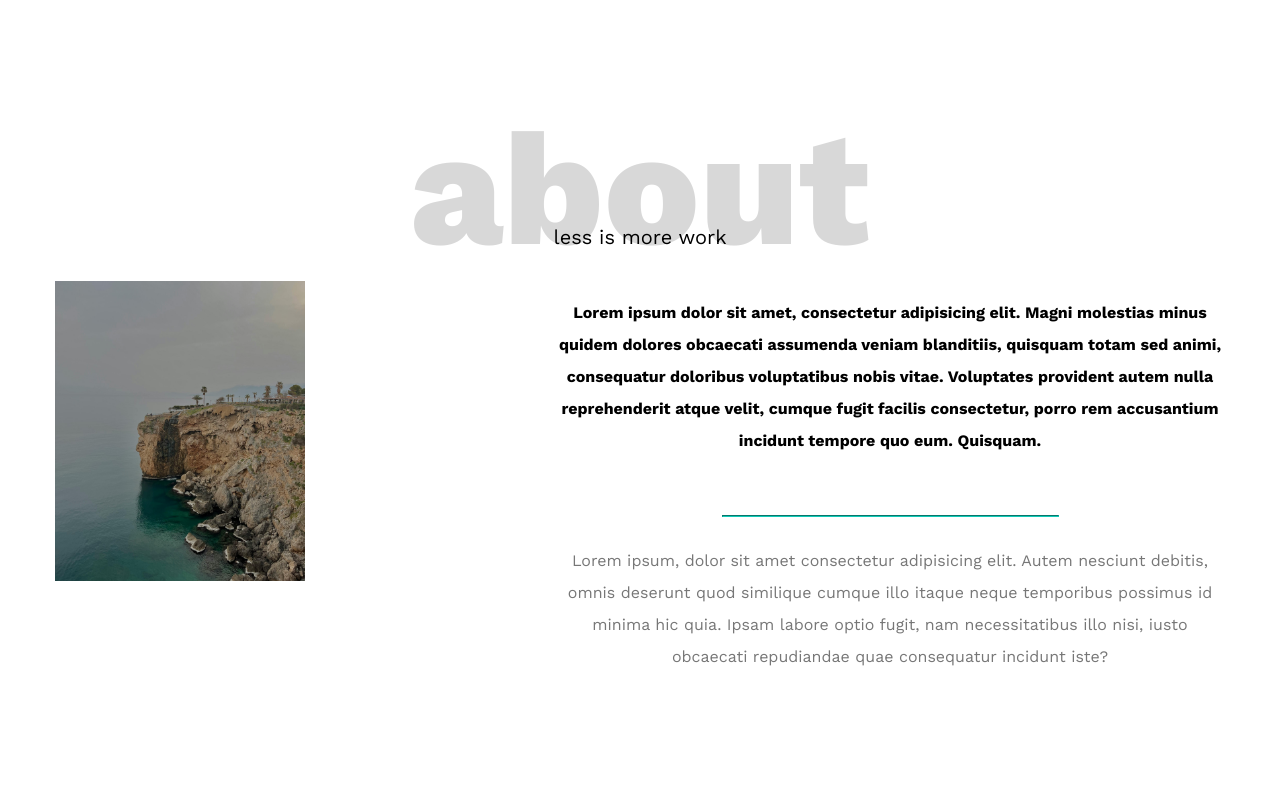
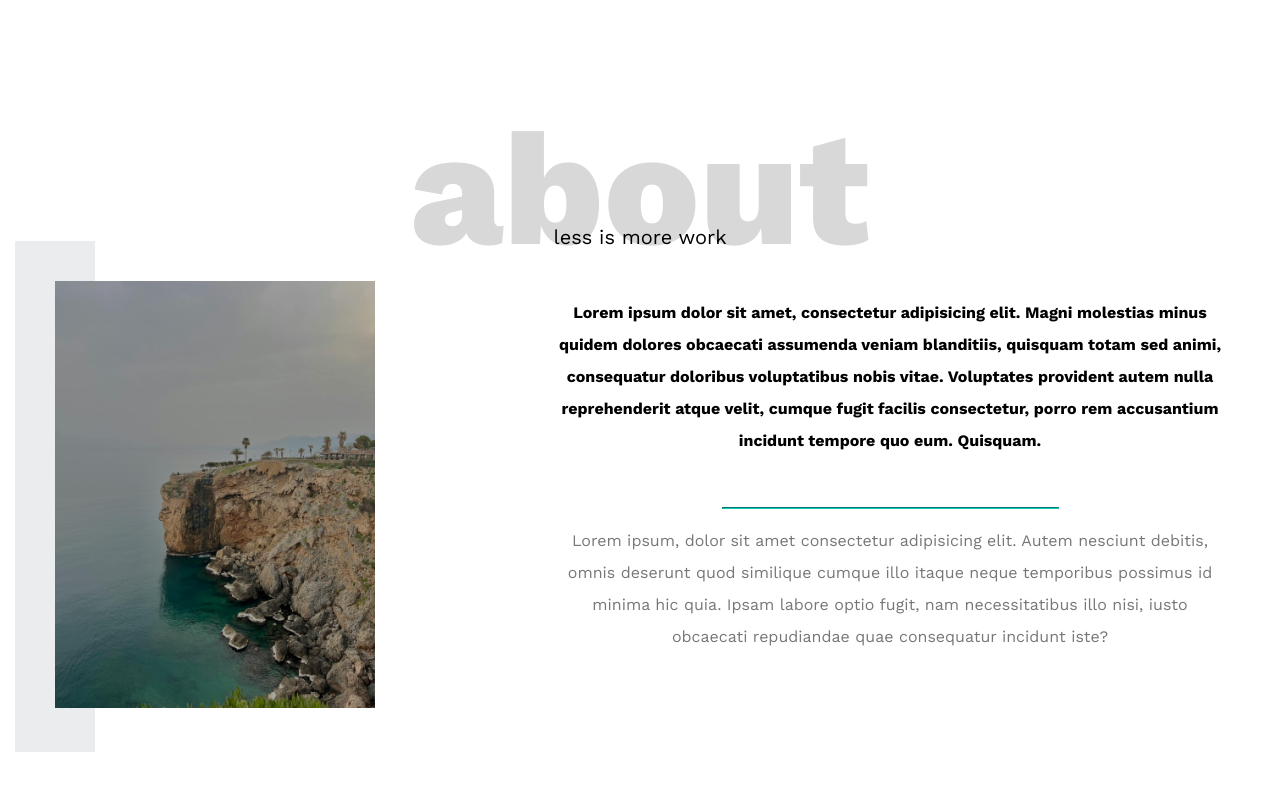
Before and after one commit to Moaz-Esmail/html_css-template-1, a plain HTML site: page index.html in a window 1280 px wide. Shown: the part 2555-3346 px from the top of the page. Before the commit the page ends 3324 px from the top, so only its background shows below. Drawn offline with nearby package versions, Linux system fonts and the light colour scheme.

Commit message:
edit about section

```diff
--- a/css/leon.css
+++ b/css/leon.css
@@ -1,6 +1,7 @@
 /* start variables */
 :root{
   --main-color:#10cab7;
+  --secound-color:#ebeced;
 }
 /* end variables */
 
@@ -372,21 +373,32 @@ header .container .links ul li a:hover{
   text-align: center;
 }
 .about .container .info .image{
-  width: 250px;
-  height:300px;
-  overflow:hidden;
-
+  position: relative;
+  width: 320px;
 
 }
+.about .container .info .image img{
+  max-width: 100%;
+}
 
-.about .container .info .image img{
-  width: 100%;
-  height: 100%;
-  object-fit: cover;
+.about .container .info .image:before{
+  content: '';
+  position: absolute;
+  width: 80px;
+  height: calc(100% + 80px);
+  background-color: var(--secound-color);
+  top: -40px;
+  z-index: -1;
+  left: -40px;
+}
+.about .container .info .image{
+  content: '';
+
 }
 
 .about .container .info .text{
   flex-basis: calc(100% - 500px);
+
 }
 
 .about .container .info .text p:first-of-type {
@@ -396,11 +408,22 @@ header .container .links ul li a:hover{
 }
 .about .container .info .text hr {
   width: 50%;
-  display: inline-block;
+  /* display: inline-block; */
   border-color: var(--main-color);
 }
 .about .container .info .text p:last-of-type {
   line-height: 2;
   color: #777;
 }
+
+@media (max-width : 992px){
+
+.about .container .info .image {
+  display: none;
+}
+.about .container .info .text{
+  flex-basis: 100%;
+}
+}
+
 /* end about */
--- a/index.html
+++ b/index.html
@@ -135,7 +135,7 @@
 				<div class="container">
 					<div class="title">
 						<h1>
-							Portflio
+							Portfolio
 						</h1>
 						<h2>If you do it right, it will last forever. </h2>
 					</div>
```
